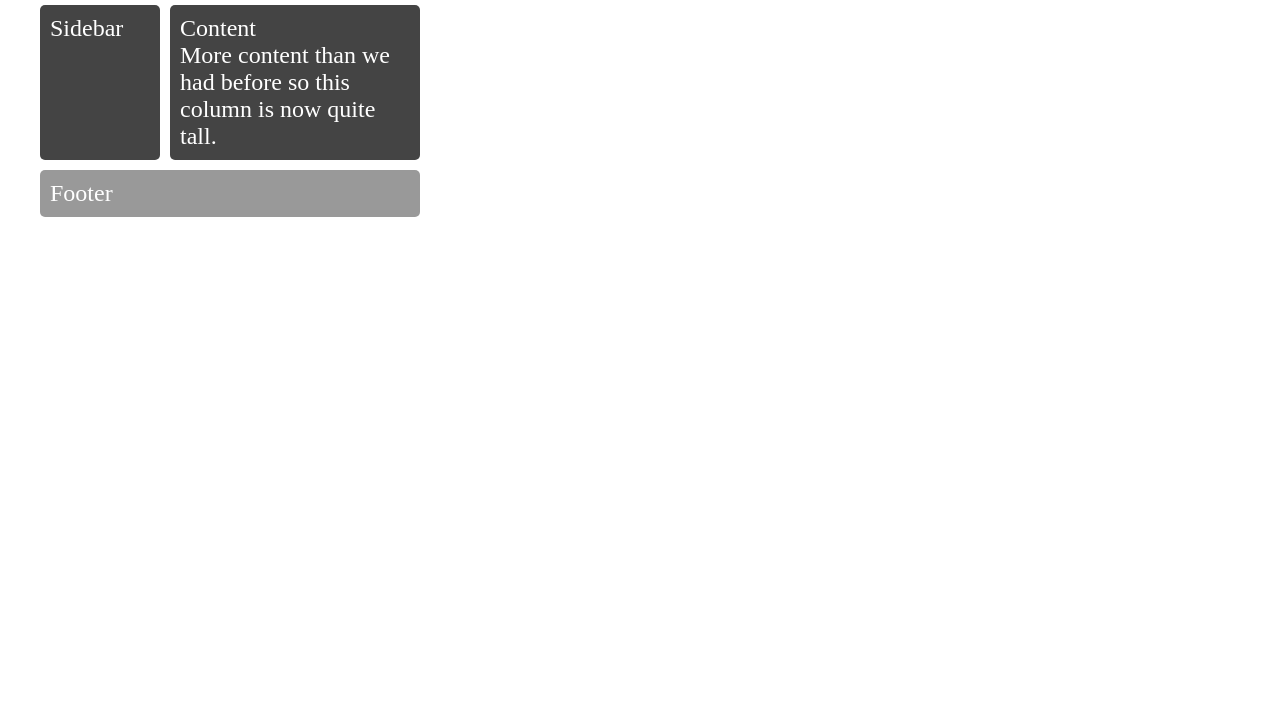
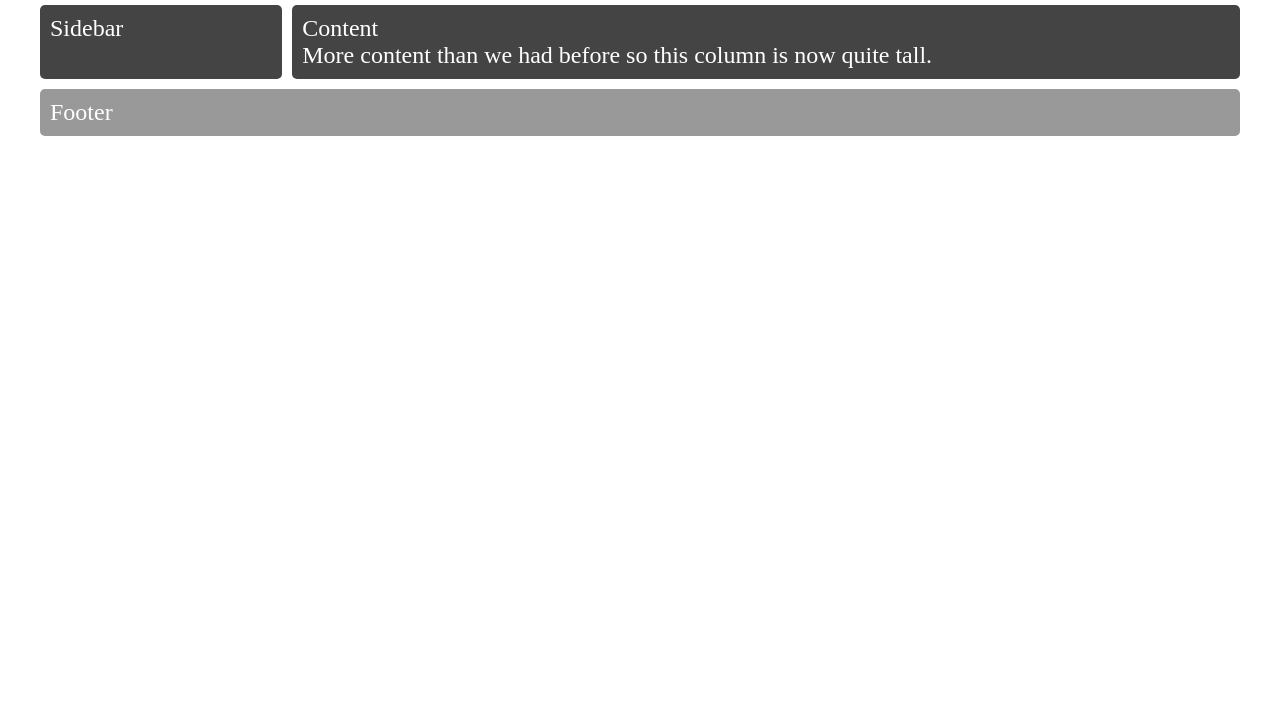
Before and after one commit to karankaw/web-cssgrid-demo, a plain HTML site: page index.html in a window 1280 px wide. Shown: the part 92-800 px from the top of the page. Drawn offline with Linux system fonts and the light colour scheme.

Commit message:
1 file modified

```diff
--- a/styles.css
+++ b/styles.css
@@ -18,11 +18,10 @@ body {
   grid-area: footer;
 }
 
-
 .wrapper {
   display: grid;
   grid-gap: 10px;
-		grid-template-columns: 120px 120px 120px;
+  grid-template-columns: auto auto auto; /*120px 120px 120px;*/
   grid-template-areas:
     "....... header header"
     "sidebar content content"
@@ -30,7 +29,6 @@ body {
   background-color: #fff;
   color: #444;
 }
-
 
 .box {
   background-color: #444;
```
Lines whose indentation alone changed are shown as unchanged.
